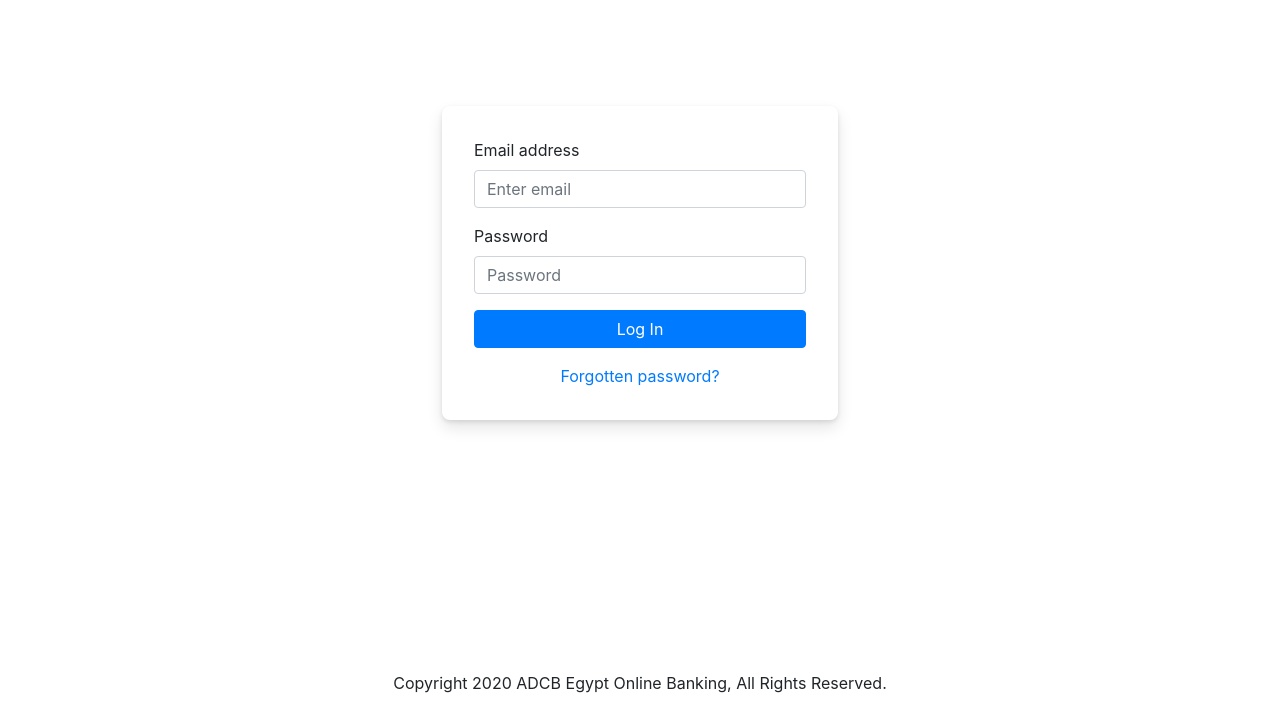
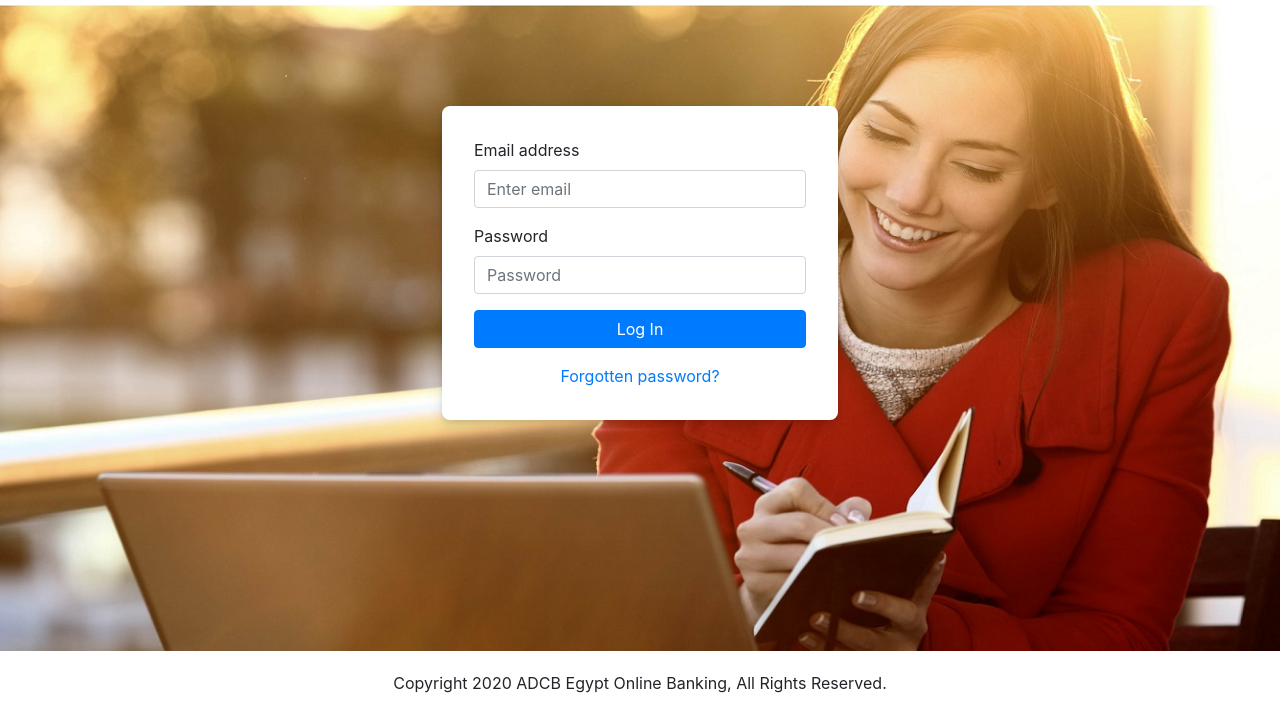
Before and after one commit to MoamenAttia/ADCB-Task-1, a plain HTML site: page index.html in a window 1280 px wide. Shown: the part 85-800 px from the top of the page. Drawn offline with nearby package versions, Linux system fonts and the light colour scheme; the site is published under a folder, as on GitHub Pages, so addresses that start at the root find nothing.

Commit message:
add background image to login page

```diff
--- a/css/style.css
+++ b/css/style.css
@@ -100,7 +100,7 @@ body {
 .login-section {
   position: relative;
   flex: 1;
-  background: url(/images/background-img.png);
+  background: url(../images/background-img.png);
   background-size: cover;
   background-position: center;
 }
```
